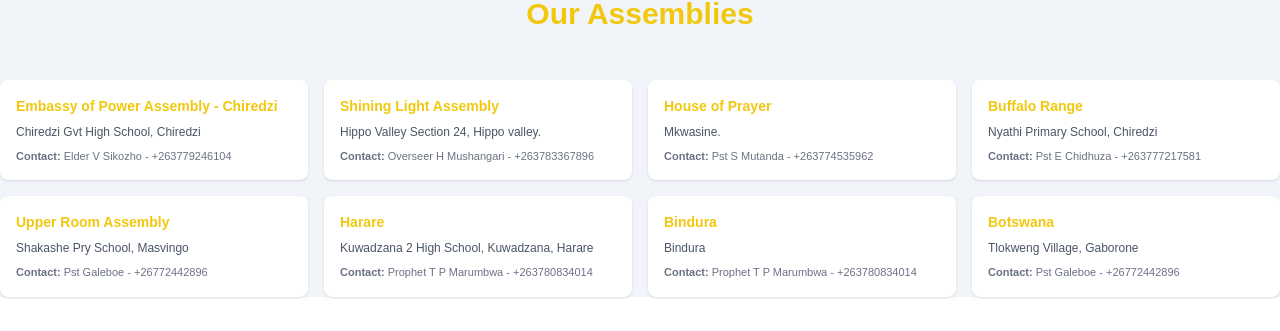
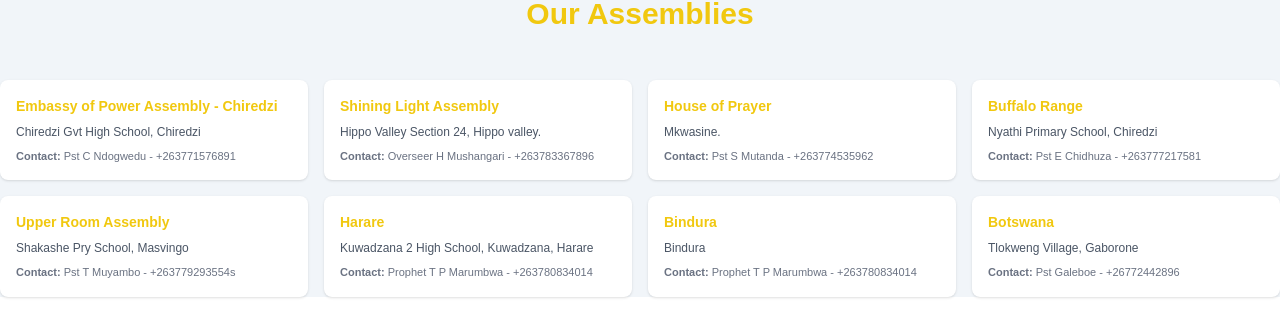
Before and after one commit to Vengie1/churchweb, a Next.js app: page / in a window 1280 px wide. Shown: the part 2889-3220 px from the top of the page. Built offline with nearby package versions, Linux system fonts and the light colour scheme.

Commit message:
small updates

```diff
--- a/components/Ministries.tsx
+++ b/components/Ministries.tsx
@@ -3,7 +3,7 @@ export default function Assemblies() {
     {
       name: "Embassy of Power Assembly - Chiredzi",
       description: "Chiredzi Gvt High School, Chiredzi",
-      contact: "Elder V Sikozho - +263779246104",
+      contact: "Pst C Ndogwedu - +263771576891",
     },
     {
       name: "Shining Light Assembly",
@@ -23,7 +23,7 @@ export default function Assemblies() {
     {
       name: "Upper Room Assembly",
       description: "Shakashe Pry School, Masvingo",
-      contact: "Pst Galeboe - +26772442896",
+      contact: "Pst T Muyambo - +263779293554s",
     },
     {
       name: "Harare",
```
